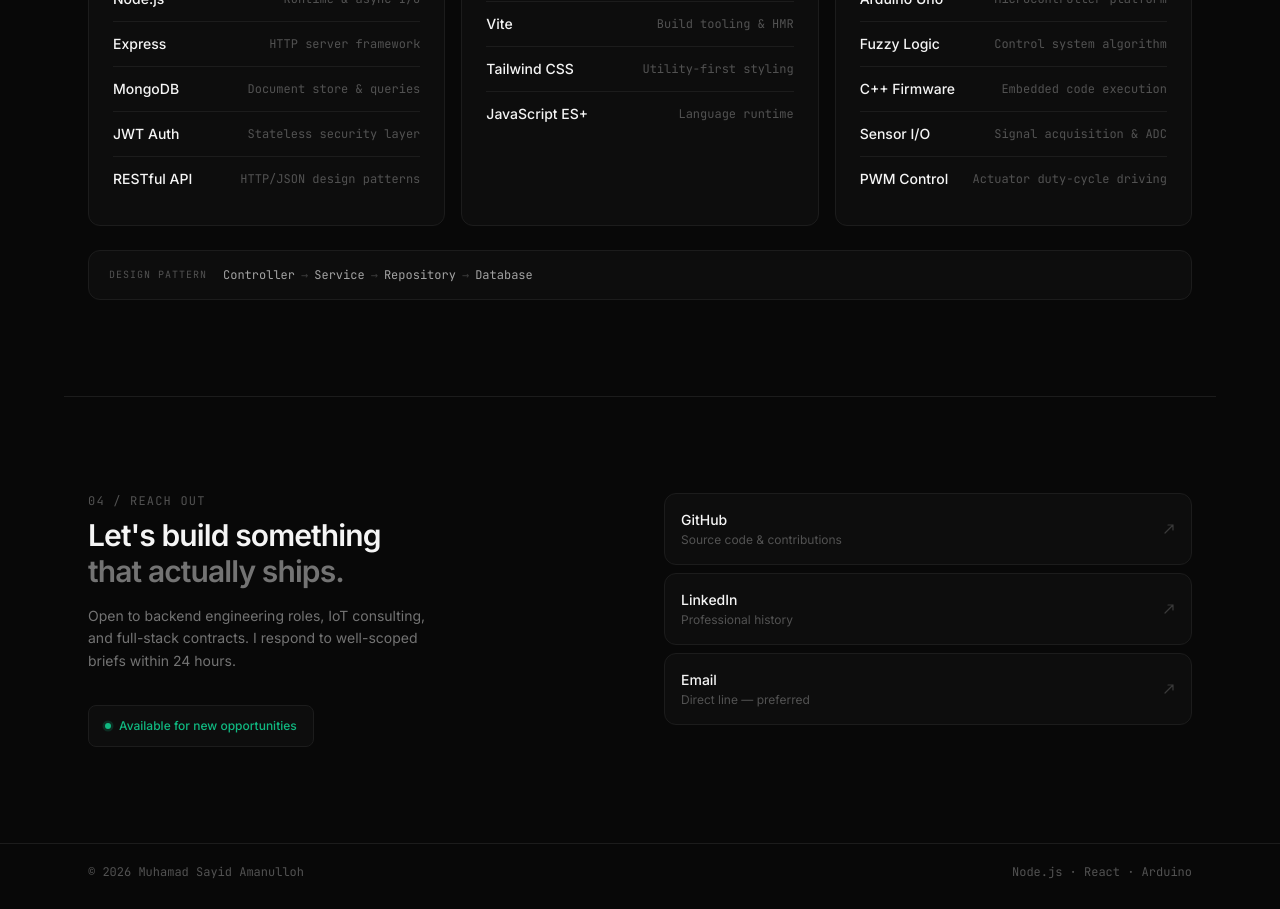
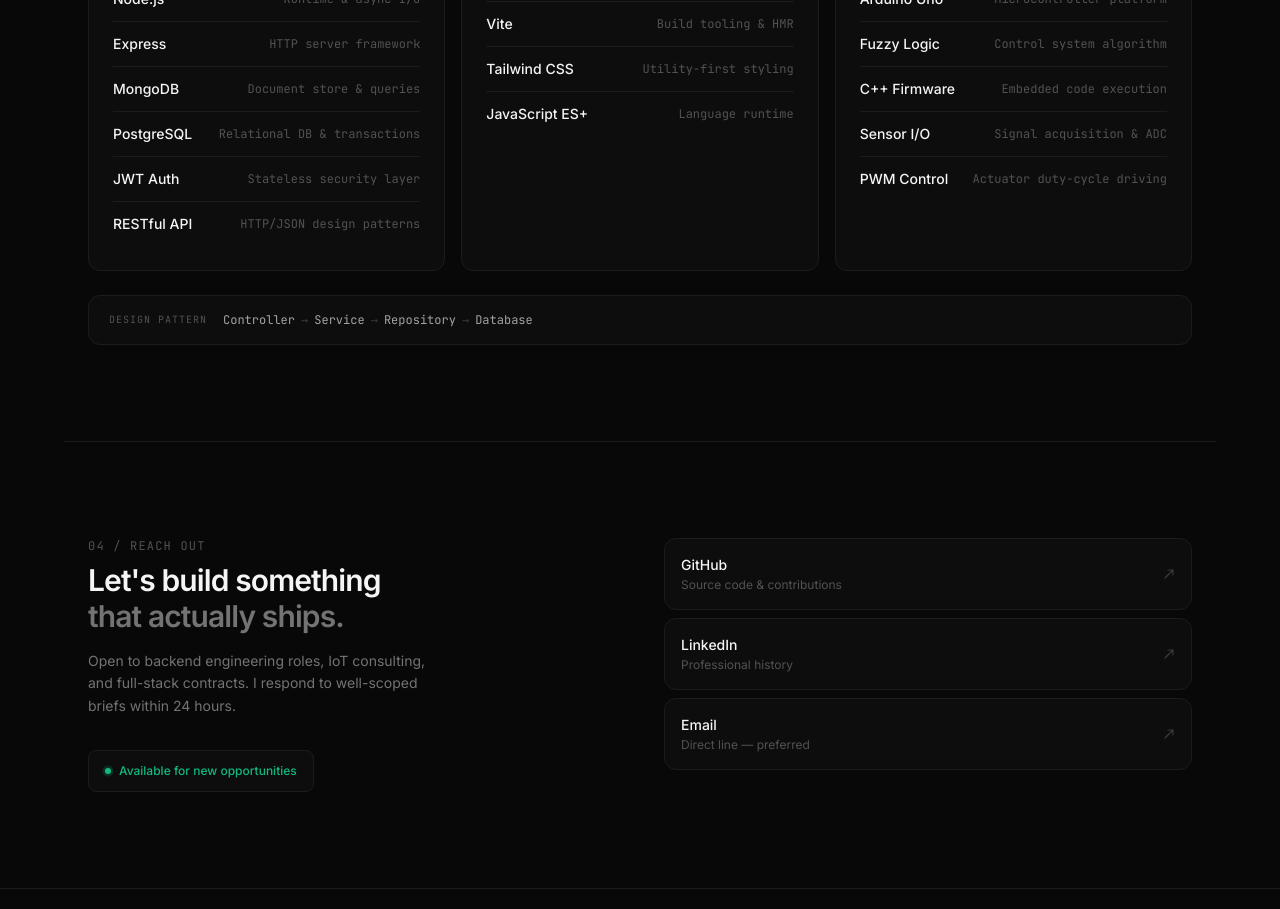
Before and after one commit to sayid31/Portofolio, a React (Vite) app: page / in a window 1280 px wide. Shown: the part 3140-4049 px from the top of the page. Built offline with nearby package versions, Linux system fonts and the light colour scheme.

Commit message:
feat: add PostgreSQL to backend tech stack
Co-Authored-By: Claude Sonnet 4.6 <noreply@anthropic.com>

```diff
--- a/src/components/TechStack.jsx
+++ b/src/components/TechStack.jsx
@@ -6,6 +6,7 @@ const GROUPS = [
       { name: 'Node.js',       role: 'Runtime & async I/O'       },
       { name: 'Express',       role: 'HTTP server framework'      },
       { name: 'MongoDB',       role: 'Document store & queries'   },
+      { name: 'PostgreSQL',    role: 'Relational DB & transactions'},
       { name: 'JWT Auth',      role: 'Stateless security layer'   },
       { name: 'RESTful API',   role: 'HTTP/JSON design patterns'  },
     ],
```
